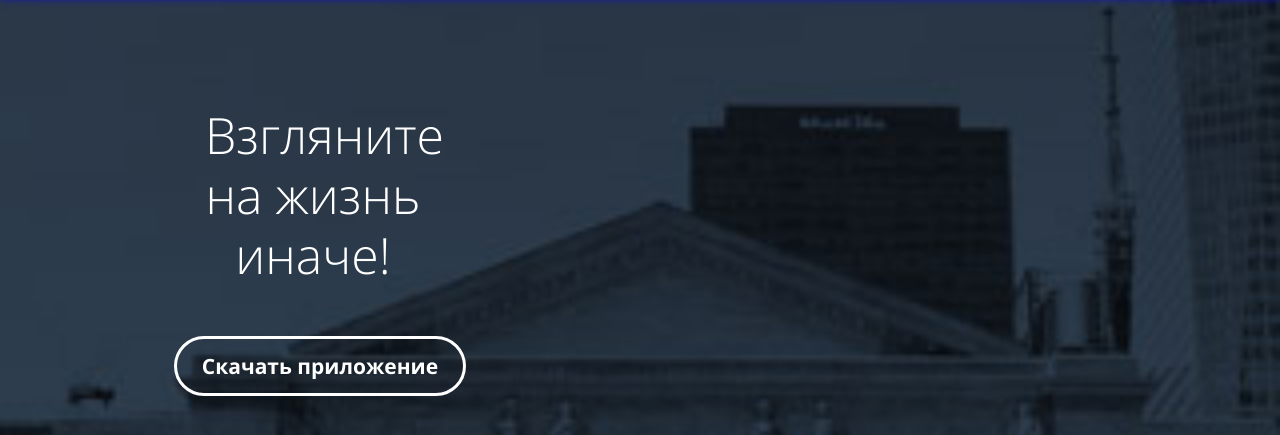
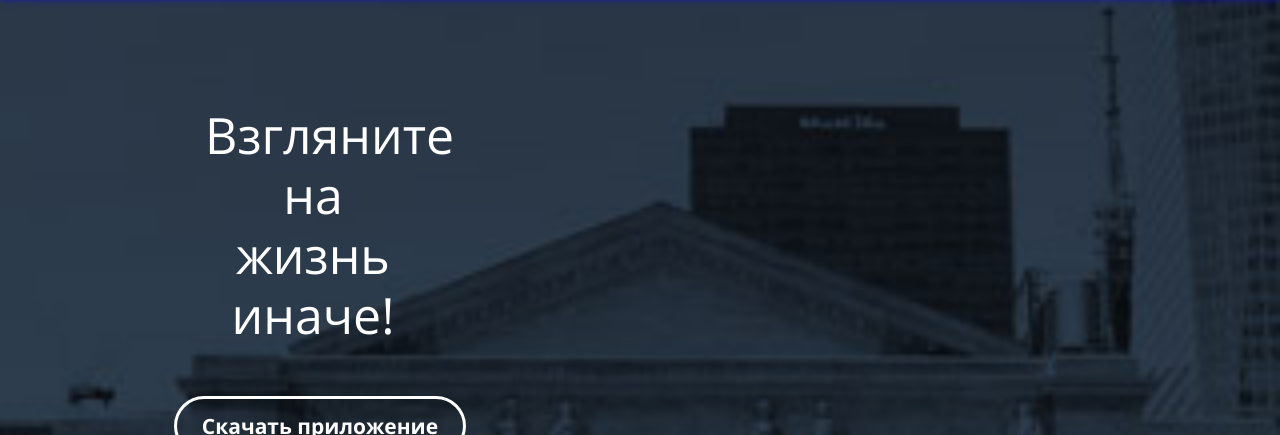
Before and after one commit to StepaAv/570493-pink, a website: page source/index.html in a window 1280 px wide. Shown: the part 113-548 px from the top of the page. Drawn offline with nearby package versions, Linux system fonts and the light colour scheme; files that its build step writes are made by us from their sources.

Commit message:
small changes

```diff
--- a/source/sass/fonts.scss
+++ b/source/sass/fonts.scss
@@ -18,6 +18,6 @@
   font-family: "Open Sans";
   src: url("../fonts/opensanslight.woff2") format("woff2"),
   url("../fonts/opensanslight.woff") format("woff");
-  font-weight: light;
+  font-weight: 300;
   font-style: normal;
 }
--- a/source/sass/variables.scss
+++ b/source/sass/variables.scss
@@ -1,4 +1,4 @@
-$font: "open sans", arial, "sans-serif";
+$font: "Open Sans", arial, "sans-serif";
 $base-color: #283645;
 $background: #f2f2f2;
 $background-small: #283645;
```
